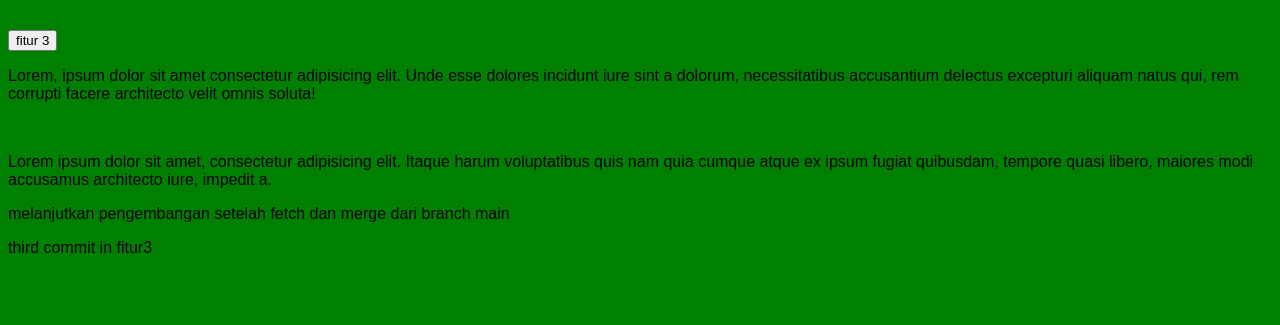
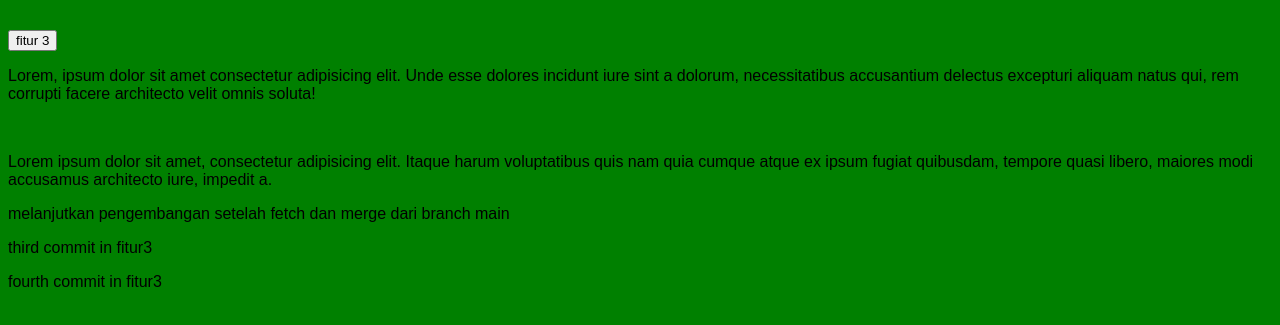
Before and after one commit to yosephyusanto/first, a plain HTML site: page index.html in a window 1280 px wide. Shown: the part 95-420 px from the top of the page. Drawn offline with Linux system fonts and the light colour scheme.

Commit message:
fourth commit in fitur3

```diff
--- a/index.html
+++ b/index.html
@@ -29,5 +29,8 @@
     <div>
       <p>third commit in fitur3</p>
     </div>
+    <div>
+      <p>fourth commit in fitur3</p>
+    </div>
   </body>
 </html>
```
